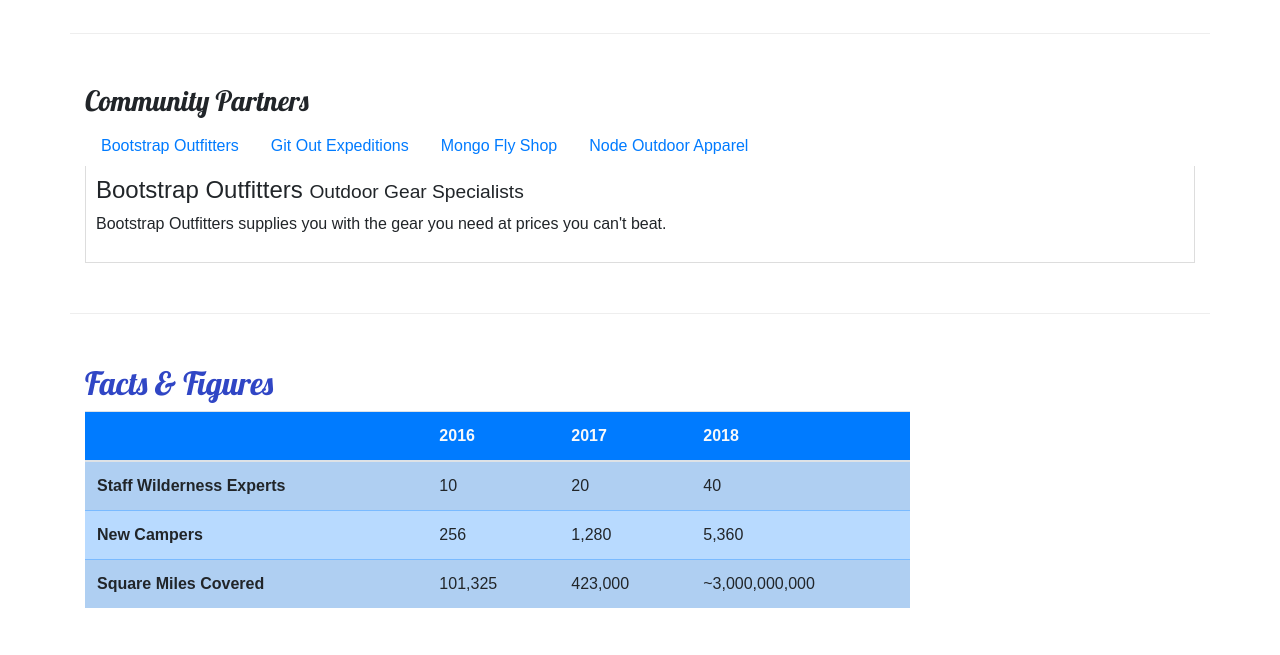
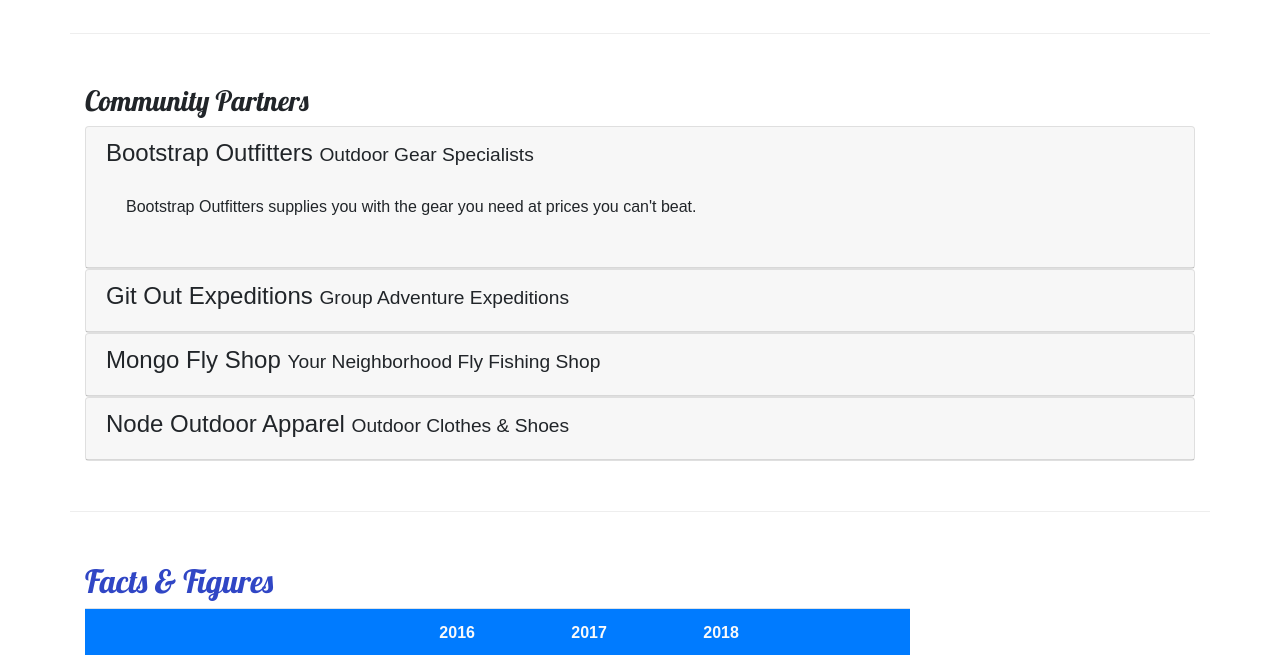
Before and after one commit to kurtreyn/nucampsite, a website: page aboutus.html in a window 1280 px wide. Shown: the part 770-1425 px from the top of the page. Drawn offline with nearby package versions, Linux system fonts and the light colour scheme.

Commit message:
Accordion

```diff
--- a/aboutus.html
+++ b/aboutus.html
@@ -148,77 +148,101 @@
       <div class="row row-content">
         <div class="col">
           <h3>Community Partners</h3>
-          <ul class="nav nav-tab">
-            <li class="nav-item">
-              <a
-                class="nav-link active"
-                href="#bootstrap"
-                role="tab"
-                data-toggle="tab"
-              >
-                Bootstrap Outfitters
-              </a>
-            </li>
-            <li class="nav-item">
-              <a class="nav-link" href="#git" role="tab" data-toggle="tab">
-                Git Out Expeditions
-              </a>
-            </li>
-            <li class="nav-item">
-              <a class="nav-link" href="#mongo" role="tab" data-toggle="tab">
-                Mongo Fly Shop
-              </a>
-            </li>
-            <li class="nav-item">
-              <a class="nav-link" href="#node" role="tab" data-toggle="tab">
-                Node Outdoor Apparel
-              </a>
-            </li>
-          </ul>
-          <div class="tab-content">
-            <div
-              role="tabpanel"
-              class="tab-pane fade show active"
-              id="bootstrap"
-            >
-              <h4>
-                Bootstrap Outfitters <small>Outdoor Gear Specialists</small>
-              </h4>
-              <p class="d-none d-sm-block">
-                Bootstrap Outfitters supplies you with the gear you need at
-                prices you can't beat.
-              </p>
+          <div id="accordion">
+            <!-- NOTE: VALIDATION ERROR: Error: An element with role=tab
+              must be contained in, or owned by, an element
+              with role=tablist. -->
+            <div class="card">
+              <div role="tab" class="card-header">
+                <h4>
+                  <a data-toggle="collapse" data-target="#bootstrap">
+                    Bootstrap Outfitters <small>Outdoor Gear Specialists</small>
+                  </a>
+                </h4>
+                <div
+                  class="collapse show"
+                  id="bootstrap"
+                  data-parent="#accordion"
+                >
+                  <div class="card-body">
+                    <p class="d-none d-sm-block">
+                      Bootstrap Outfitters supplies you with the gear you need
+                      at prices you can't beat.
+                    </p>
+                  </div>
+                </div>
+              </div>
             </div>
-            <div role="tabpanel" class="tab-pane fade" id="git">
-              <h4>
-                Git Out Expeditions <small>Group Adventure Expeditions</small>
-              </h4>
-              <p class="d-none d-sm-block">
-                Join Git Out Expeditions to explore new horizons with a group of
-                other adventurers!
-              </p>
+            <div class="card">
+              <div role="tab" class="card-header">
+                <h4>
+                  <a
+                    class="collapsed"
+                    data-toggle="collapse"
+                    data-target="#git"
+                  >
+                    Git Out Expeditions
+                    <small>Group Adventure Expeditions</small>
+                  </a>
+                </h4>
+                <div class="collapse" id="git" data-parent="#accordion">
+                  <div class="card-body">
+                    <p class="d-none d-sm-block">
+                      Join Git Out Expeditions to explore new horizons with a
+                      group of other adventurers!
+                    </p>
+                  </div>
+                </div>
+              </div>
             </div>
-            <div role="tabpanel" class="tab-pane fade" id="mongo">
-              <h4>
-                Mongo Fly Shop <small>Your Neighborhood Fly Fishing Shop</small>
-              </h4>
-              <p class="d-none d-sm-block">
-                Need a new fishing pole, a tacklebox, or flies of all kinds?
-                Stop by Mongo Fly Shop.
-              </p>
+            <div class="card">
+              <div role="tab" class="card-header">
+                <h4>
+                  <a
+                    class="collapsed"
+                    data-toggle="collapse"
+                    data-target="#mongo"
+                  >
+                    Mongo Fly Shop
+                    <small>Your Neighborhood Fly Fishing Shop</small>
+                  </a>
+                </h4>
+                <div class="collapse" id="mongo" data-parent="#accordion">
+                  <div class="card-body">
+                    <p class="d-none d-sm-block">
+                      Need a new fishing pole, a tacklebox, or flies of all
+                      kinds? Stop by Mongo Fly Shop.
+                    </p>
+                  </div>
+                </div>
+              </div>
             </div>
-            <div role="tabpanel" class="tab-pane fade" id="node">
-              <h4>
-                Node Outdoor Apparel <small>Outdoor Clothes & Shoes</small>
-              </h4>
-              <p class="d-none d-sm-block">
-                From polar fleeces to swimsuits, hiking boots to waders, a visit
-                to Node will be sure to get you covered.
-              </p>
+            <div class="card">
+              <div role="tab" class="card-header">
+                <h4>
+                  <a
+                    class="collapsed"
+                    data-toggle="collapse"
+                    data-target="#node"
+                  >
+                    Node Outdoor Apparel <small>Outdoor Clothes & Shoes</small>
+                  </a>
+                </h4>
+                <div class="collapse" id="node" data-parent="#accordion">
+                  <div class="card-body">
+                    <p class="d-none d-sm-block">
+                      From polar fleeces to swimsuits, hiking boots to waders, a
+                      visit to Node will be sure to get you covered.
+                    </p>
+                  </div>
+                </div>
+              </div>
             </div>
           </div>
         </div>
+        <!-- ^END COLUMN -->
       </div>
+      <!-- ^END ROW -->
       <div class="row row-content">
         <div class="col-sm-9">
           <h2>Facts &amp; Figures</h2>
@@ -255,8 +279,11 @@
             </table>
           </div>
         </div>
+        <!-- ^END COLUMN -->
       </div>
+      <!-- ^END ROW -->
     </div>
+    <!-- ^END MAIN CONTAINER -->
 
     <footer class="site-footer">
       <div class="container">
--- a/css/styles.css
+++ b/css/styles.css
@@ -36,8 +36,7 @@ header h2 {
   background-color: #901CAD;
 }
 
-.tab-content {
-  border: 1px solid #DDD;
-  border-top: none;
-  padding: 10px;
+a, a:hover {
+  color: inherit;
+  text-decoration: none;
 }
```
Also changed, not shown: 1 other file.
